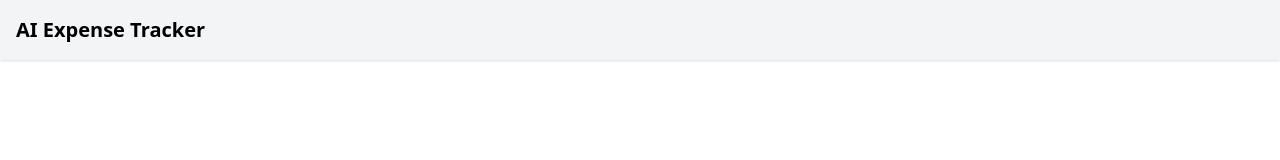
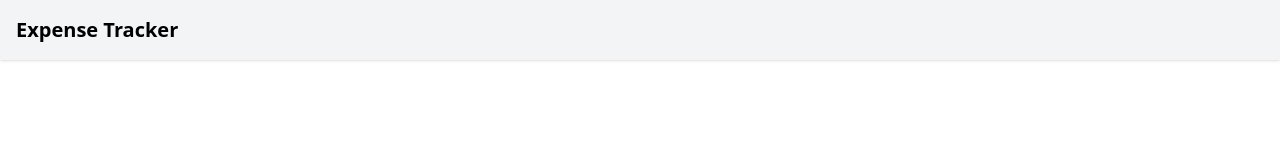
Before and after one commit to thekartikwalia/ai-powered-expense-tracker, a Next.js app: page /login in a window 1280 px wide. Shown: the top 160 px of the page. Built offline with nearby package versions, Linux system fonts and the light colour scheme.

Commit message:
Some minute changes

```diff
--- a/src/app/(auth)/layout.tsx
+++ b/src/app/(auth)/layout.tsx
@@ -2,7 +2,7 @@ export default function Layout({ children }: { children: React.ReactNode }) {
   return (
     <div>
       <header className="flex justify-between items-center p-4 bg-gray-100 shadow">
-        <h1 className="text-xl font-bold text-black">AI Expense Tracker</h1>
+        <h1 className="text-xl font-bold text-black">Expense Tracker</h1>
       </header>
       <main className="p-4">{children}</main>
     </div>
--- a/src/app/(auth)/login/page.tsx
+++ b/src/app/(auth)/login/page.tsx
@@ -19,7 +19,7 @@ export default function LoginPage() {
         });
 
         if (res.ok) {
-            router.push('/dashboard');
+            router.push('/expenses');
         } else {
             const data = await res.json();
             setError(data.error || 'Login failed');
--- a/src/app/dashboard/layout.tsx
+++ b/src/app/dashboard/layout.tsx
@@ -4,7 +4,7 @@ export default function Layout({ children }: { children: React.ReactNode }) {
   return (
     <div>
       <header className="flex justify-between items-center p-4 bg-gray-100 shadow">
-        <h1 className="text-xl font-bold text-black">AI Expense Tracker</h1>
+        <h1 className="text-xl font-bold text-black">Expense Tracker</h1>
         <LogoutButton />
       </header>
       <main className="p-4">{children}</main>
--- a/src/app/expenses/layout.tsx
+++ b/src/app/expenses/layout.tsx
@@ -4,7 +4,7 @@ export default function Layout({ children }: { children: React.ReactNode }) {
   return (
     <div>
       <header className="flex justify-between items-center p-4 bg-gray-100 shadow">
-        <h1 className="text-xl font-bold text-black">AI Expense Tracker</h1>
+        <h1 className="text-xl font-bold text-black">Expense Tracker</h1>
         <LogoutButton />
       </header>
       <main className="p-4">{children}</main>
--- a/src/app/page.tsx
+++ b/src/app/page.tsx
@@ -2,7 +2,7 @@ import { redirect } from 'next/navigation';
 
 export default function Home() {
     // Redirect immediately to /dashboard
-    redirect('/dashboard');
+    redirect('/expenses');
 
     // This won't render because redirect stops execution
     return null;
```
